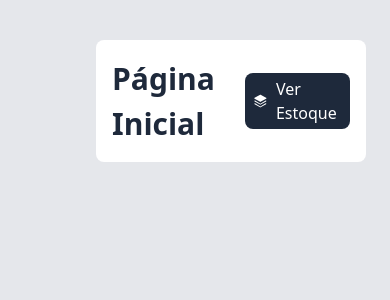
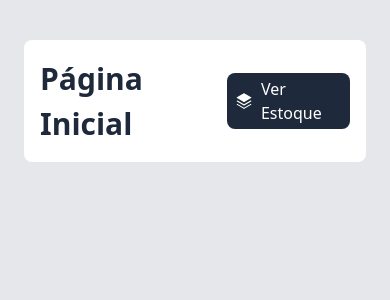
Before and after one commit to LuizLimaG/estoque, a Next.js app: page / in a window 390 px wide. Shown: the top 300 px of the page. Built offline with nearby package versions, Linux system fonts and the light colour scheme.

Commit message:
Responsivity

```diff
--- a/src/components/content/index.tsx
+++ b/src/components/content/index.tsx
@@ -1,6 +1,6 @@
 export function Content({ children }: { children: React.ReactNode }) {
   return (
-    <main className="w-full h-fit flex flex-col gap-4 pl-24 pr-6 py-10">
+    <main className="w-full h-fit flex flex-col gap-4 md:pl-24 px-6 py-10">
       {children}
     </main>
   );
```
